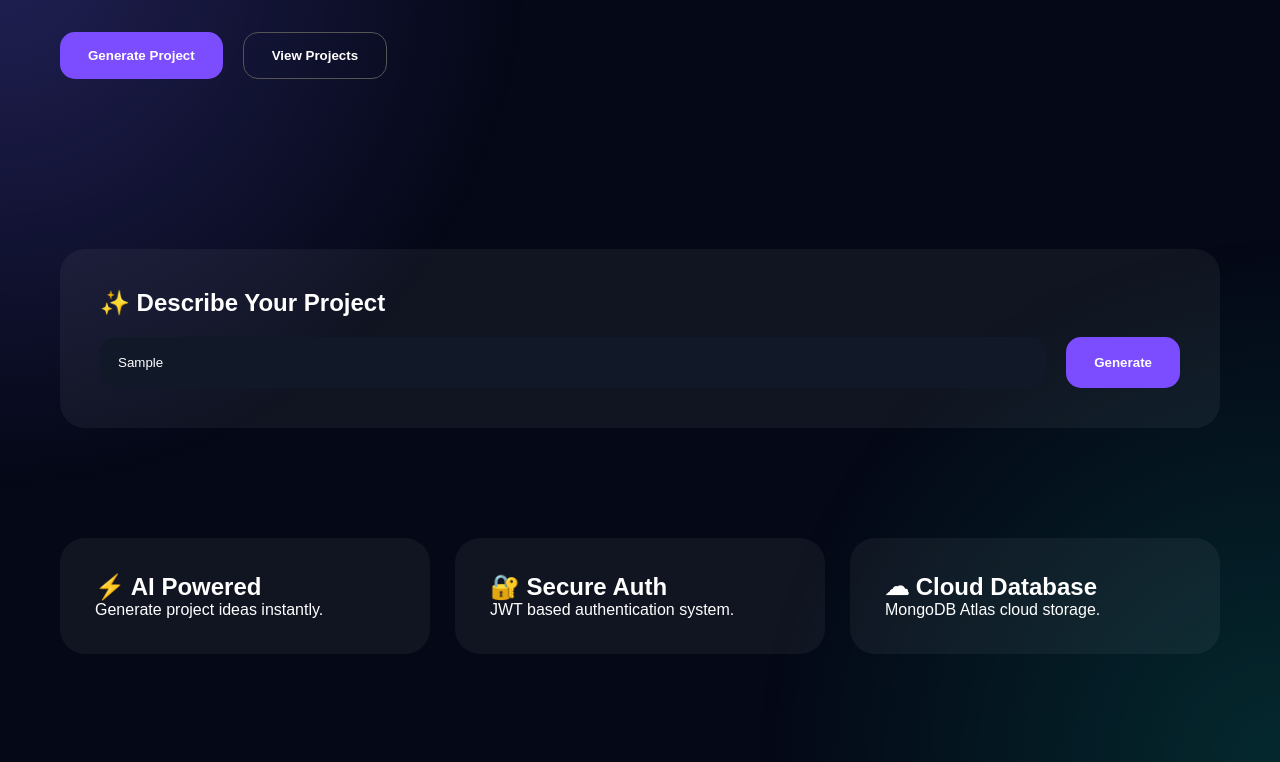
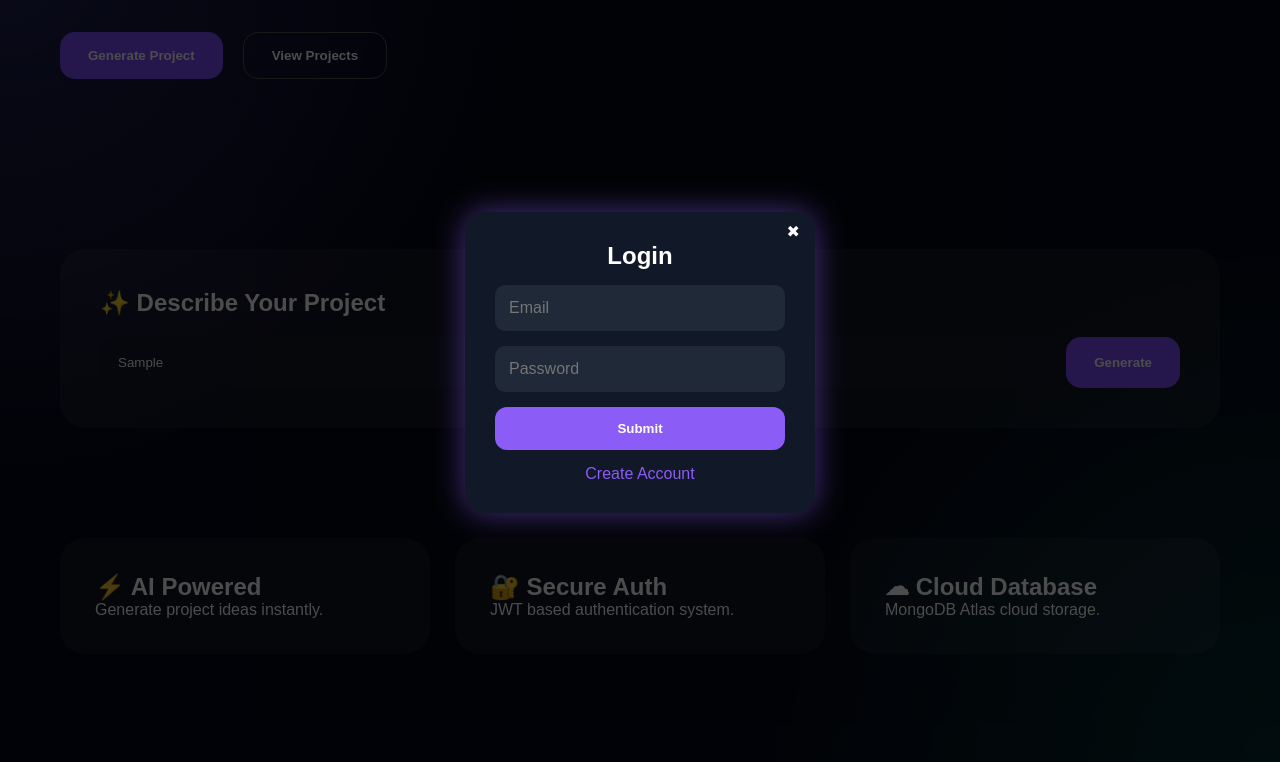
Before and after one commit to akash-6709/AI-project, a website: page frontend/index.html in a window 1280 px wide. Both pictures are taken after typing "Sample" into the empty fields and a click on the button "Generate". Shown: the part 622-1384 px from the top of the page. Drawn offline with Linux system fonts and the light colour scheme.

Commit message:
fixed auth model

```diff
--- a/frontend/index.html
+++ b/frontend/index.html
@@ -215,17 +215,19 @@
 
     <!-- AUTH MODAL -->
 
-    <!-- AUTH MODAL -->
+    <div id="loginModal" class="loginModal" style="display:none;">
 
-    <div id="loginModal" class="authModal" style="display:none;">
+        <div class="loginBox">
 
-        <div class="authBox">
+            <span class="closeAuth" onclick="closeLogin()">
+                ✖
+            </span>
 
             <h2 id="authTitle">
                 Login
             </h2>
 
-            <input type="text" id="name" placeholder="Name" autocomplete="off">
+            <input type="text" id="name" placeholder="Name" autocomplete="off" style="display:none;">
 
             <input type="email" id="email" placeholder="Email" autocomplete="off">
 
@@ -235,17 +237,13 @@
                 Submit
             </button>
 
-            <p onclick="showSignup()" style="cursor:pointer;color:#8b5cf6;">
+            <p id="switchAuth" onclick="toggleAuth()" style="cursor:pointer;
+            color:#8b5cf6;
+            text-align:center;">
+
                 Create Account
+
             </p>
-
-            <p onclick="showLogin()" style="cursor:pointer;color:#8b5cf6;">
-                Already have account?
-            </p>
-
-            <button onclick="closeLogin()">
-                Close
-            </button>
 
         </div>
 
--- a/frontend/script.js
+++ b/frontend/script.js
@@ -52,7 +52,7 @@ async function generateAI() {
 
                     "Content-Type": "application/json",
 
-                    authorization: token
+                    Authorization: `Bearer ${token}`
                 },
 
                 body: JSON.stringify({
@@ -138,7 +138,7 @@ async function loadProjects() {
                 method: "GET",
 
                 headers: {
-                    authorization: token
+                    Authorization: `Bearer ${token}`
                 }
             }
         );
@@ -343,3 +343,37 @@ window.onload = () => {
 
     loadProjects();
 };
+function toggleAuth() {
+
+    const title =
+        document.getElementById("authTitle");
+
+    const nameInput =
+        document.getElementById("name");
+
+    const switchBtn =
+        document.getElementById("switchAuth");
+
+    if (authMode === "login") {
+
+        authMode = "signup";
+
+        title.innerText = "Signup";
+
+        nameInput.style.display = "block";
+
+        switchBtn.innerText =
+            "Already have account? Login";
+
+    } else {
+
+        authMode = "login";
+
+        title.innerText = "Login";
+
+        nameInput.style.display = "none";
+
+        switchBtn.innerText =
+            "Create Account";
+    }
+}
--- a/frontend/style.css
+++ b/frontend/style.css
@@ -351,3 +351,99 @@ button {
     font-size: 20px;
     text-align: right;
 }
+
+.loginModal {
+
+    position: fixed;
+
+    top: 0;
+
+    left: 0;
+
+    width: 100%;
+
+    height: 100vh;
+
+    background: rgba(0, 0, 0, 0.7);
+
+    display: flex;
+
+    justify-content: center;
+
+    align-items: center;
+
+    z-index: 999;
+}
+
+.loginBox {
+
+    width: 350px;
+
+    background: #111827;
+
+    padding: 30px;
+
+    border-radius: 20px;
+
+    display: flex;
+
+    flex-direction: column;
+
+    gap: 15px;
+
+    box-shadow: 0 0 30px rgba(139, 92, 246, 0.5);
+
+    position: relative;
+}
+
+.loginBox h2 {
+
+    color: white;
+
+    text-align: center;
+}
+
+.loginBox input {
+
+    padding: 14px;
+
+    border: none;
+
+    border-radius: 10px;
+
+    background: #1f2937;
+
+    color: white;
+
+    outline: none;
+}
+
+.loginBox button {
+
+    padding: 14px;
+
+    border: none;
+
+    border-radius: 12px;
+
+    background: #8b5cf6;
+
+    color: white;
+
+    cursor: pointer;
+
+    font-weight: bold;
+}
+
+.closeAuth {
+
+    position: absolute;
+
+    right: 15px;
+
+    top: 10px;
+
+    color: white;
+
+    cursor: pointer;
+}
```
